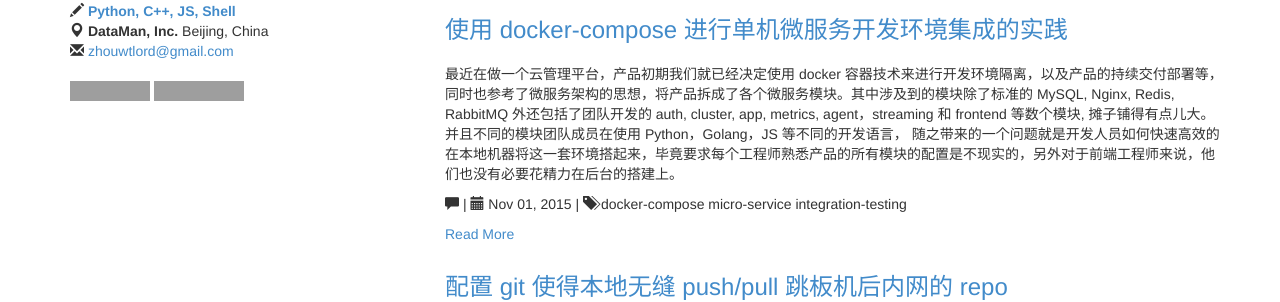
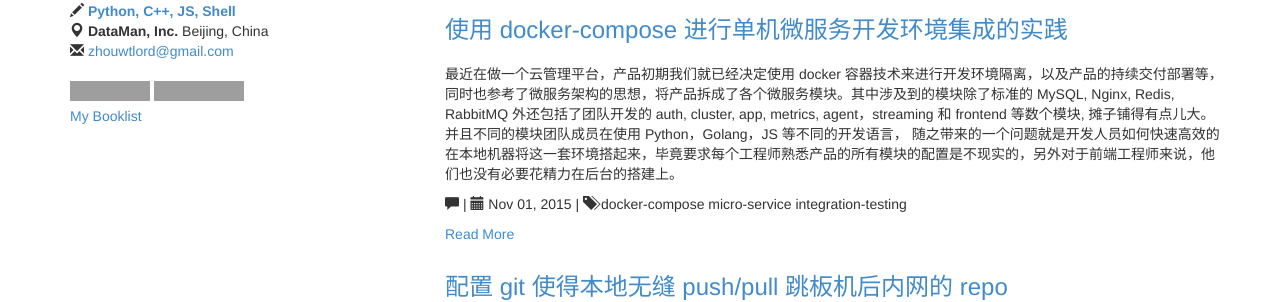
Before and after one commit to vitan/vitan.github.io, a Jekyll site: the page built from index.html, in a window 1280 px wide and 900 px high, cut to the strip 229-531 px from the top of the window. Built offline with Jekyll 4.4.1, drawn with Linux system fonts in a browser that asks for light colours; Markdown is read by kramdown in place of the engine named in the settings; comment, search, counter and statistics services are not loaded; grey boxes are pictures that could not be loaded.

Commit message:
Update side-bar.html

```diff
--- a/_includes/side-bar.html
+++ b/_includes/side-bar.html
@@ -33,4 +33,5 @@
     {% include github-bar.html %}
     {% include google-plus.html %}
     {% include reddit.js.html %}
+    <div><a href="http://vitan.github.io/books/2015/12/12/booklist.html">My Booklist</a></div>
 </div>
```
